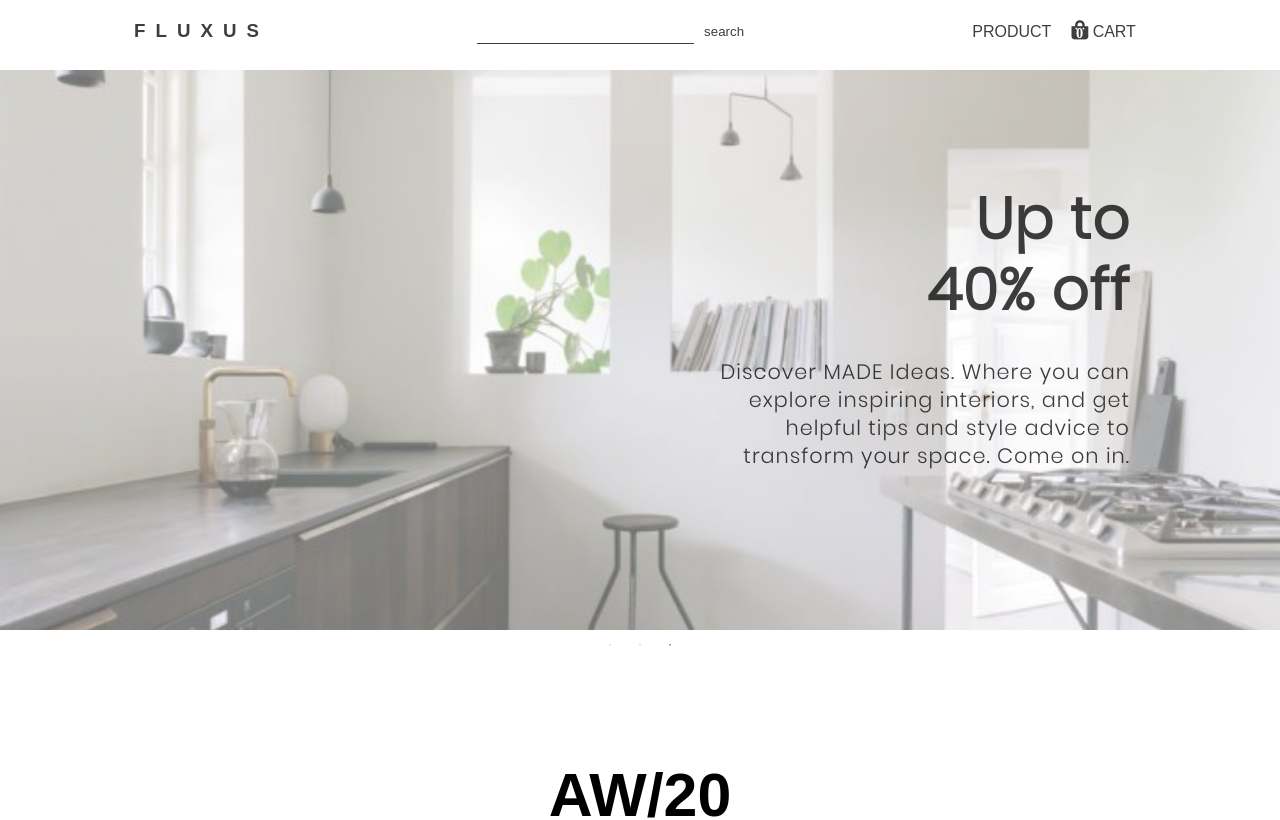
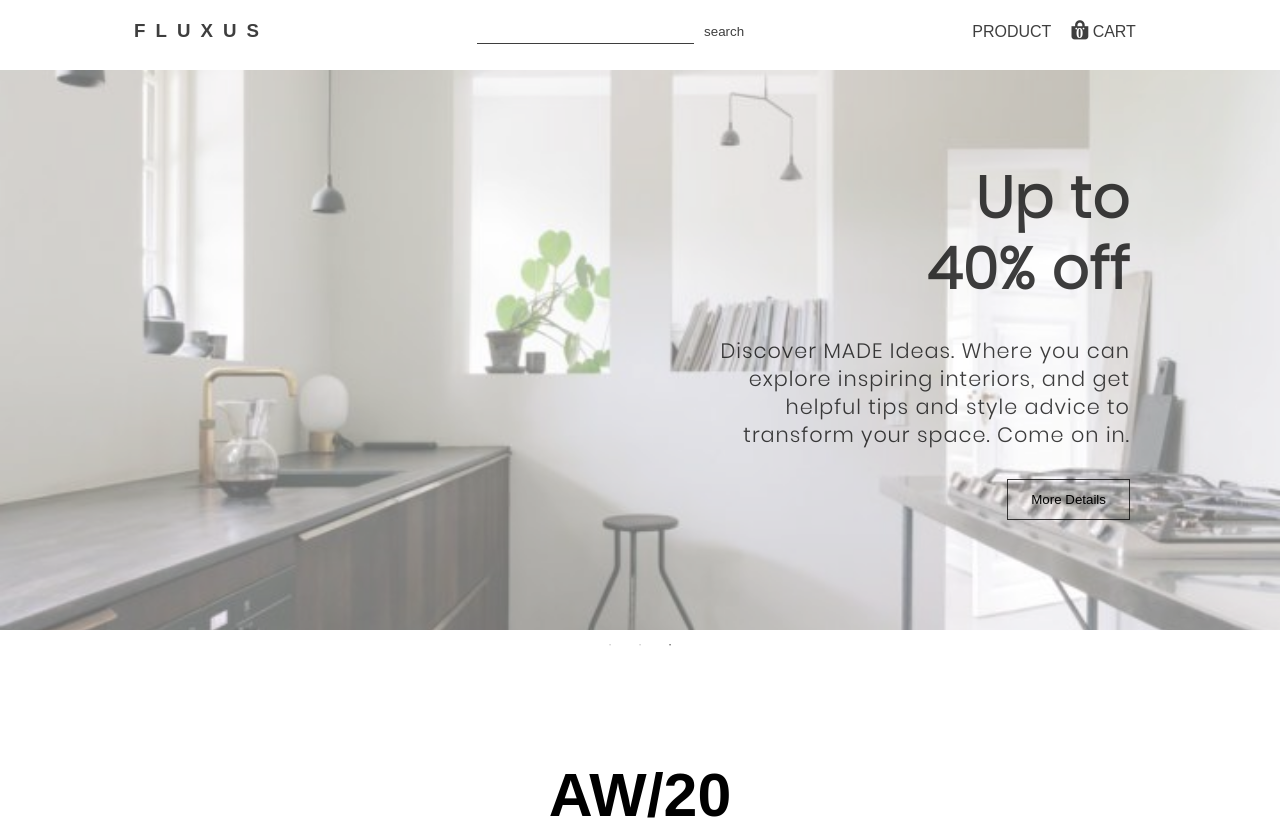
Before and after one commit to Mauricio-Sotela/group_project, a React (Create React App) app: page /product in a window 1280 px wide. Shown: the top 820 px of the page. Built offline with nearby package versions, Linux system fonts and the light colour scheme.

Commit message:
carusel button fixed

```diff
--- a/src/components/Slider.js
+++ b/src/components/Slider.js
@@ -26,7 +26,7 @@ export default class PauseOnHover extends Component {
                 Come on in.
               </p>
 
-              {/* <button className="button">More Details</button> */}
+              <button className="button">More Details</button>
             </div>
           </div>
 
@@ -41,7 +41,7 @@ export default class PauseOnHover extends Component {
                 Come on in.
               </p>
 
-              {/* <button className="button">More Details</button> */}
+              <button className="button">More Details</button>
             </div>
           </div>
           <div className="main-banner3">
@@ -55,7 +55,7 @@ export default class PauseOnHover extends Component {
                 Come on in.
               </p>
 
-              {/* <button className="button">More Details</button> */}
+              <button className="button">More Details</button>
             </div>
           </div>
         </Slider>
```
